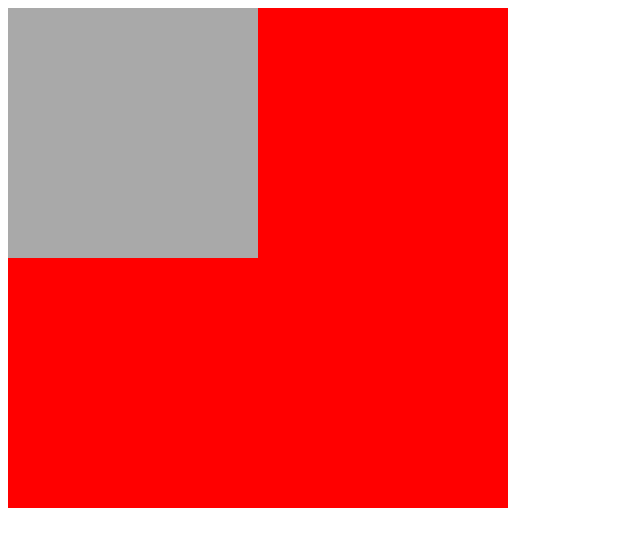
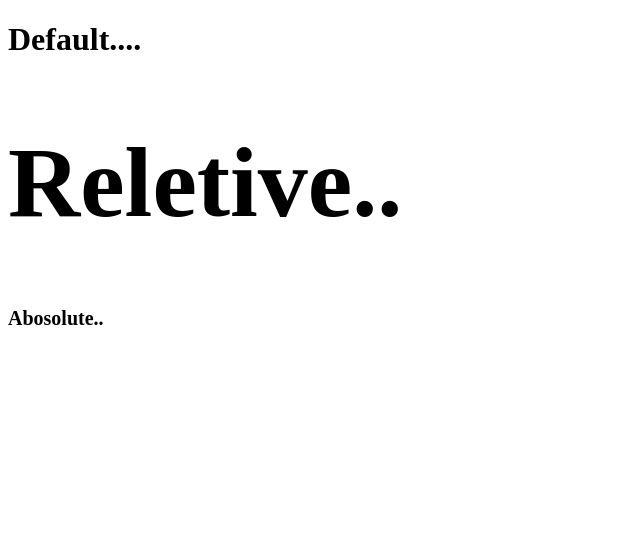
Before and after one commit to MohmmadKaif/CSS-FreeCodeCamp-, a plain HTML site: page index.html in a window 1280 px wide. Shown: the whole page, without its empty margins (0-640 px from the left). Drawn offline with Linux system fonts and the light colour scheme.

Commit message:
Concep of em in Reletivity in CSS

```diff
--- a/index.html
+++ b/index.html
@@ -7,17 +7,27 @@
         <link rel="stylesheet" type="" href="style.css">
     </head>
     <!--
-    This is a demonstartion for Reletive values in css..
-    Here Given below is the demonstration.....
-    There are two nested divs in our excample which will help us to understand the concept of reletive values.....
+    1) This is a demonstartion for em and rem values in css..
+    2) Here Given below is the demonstration.....
     -->
     <body>
 
-    <div class="outer">
+      <h1  class="Default">Default....</h1>
 
-    <div class="inner"></div>
+     <div class="parent">
+           <h1 class="child1">
+               Reletive..
+           </h1>
 
-    </div>
+           <h1 class="child2">
+               Abosolute..
+           </h1>
+
+     </div>
+
+
+
+
 
     </body>
 </html>
--- a/style.css
+++ b/style.css
@@ -1,24 +1,32 @@
 /*
 1) Here we are defining the css for both divs...
-2) If You look closely for class inner we have used % for difining the hieght and width.
-3) This % sign is reletive to the parent class...
-4) This means if in parent class hieght is 400px then reletivley height of child class will be 50% i.e 200px...
-5) This is the concept of Reletivity in CSS..
+2) Here if you look closely you will observe that em vlaue depends on parent class.
+3) If Parent class does not have attributes then it depends on default browser settings....
 */
 
+.Default
+{
+    font-size: 2em;/*Here if you see in browser the 2em value is reletive to defult browser settings..*/
 
-.outer
+}
+
+.parent
 {
+   font-size: 50px;
+}
 
-background: red;
-height: 500px;
-width: 500px;
+.child1
+{
+	font-size:  2em;  /*Here if ou see i browser then you can  see 2em value is reletive to parent class which provides css to div in our html page*/
+}
+
+.child2
+{
+	font-size: 20px;
 }
 
 
-.inner
-{
- background: darkgrey;
- width: 50%;
- height: 50%;
-}
+/* The conclusion are
+   1) em values depend on css of parent element..
+   2) if parent element does not have css then it depends on default browser settings..
+   */
```
